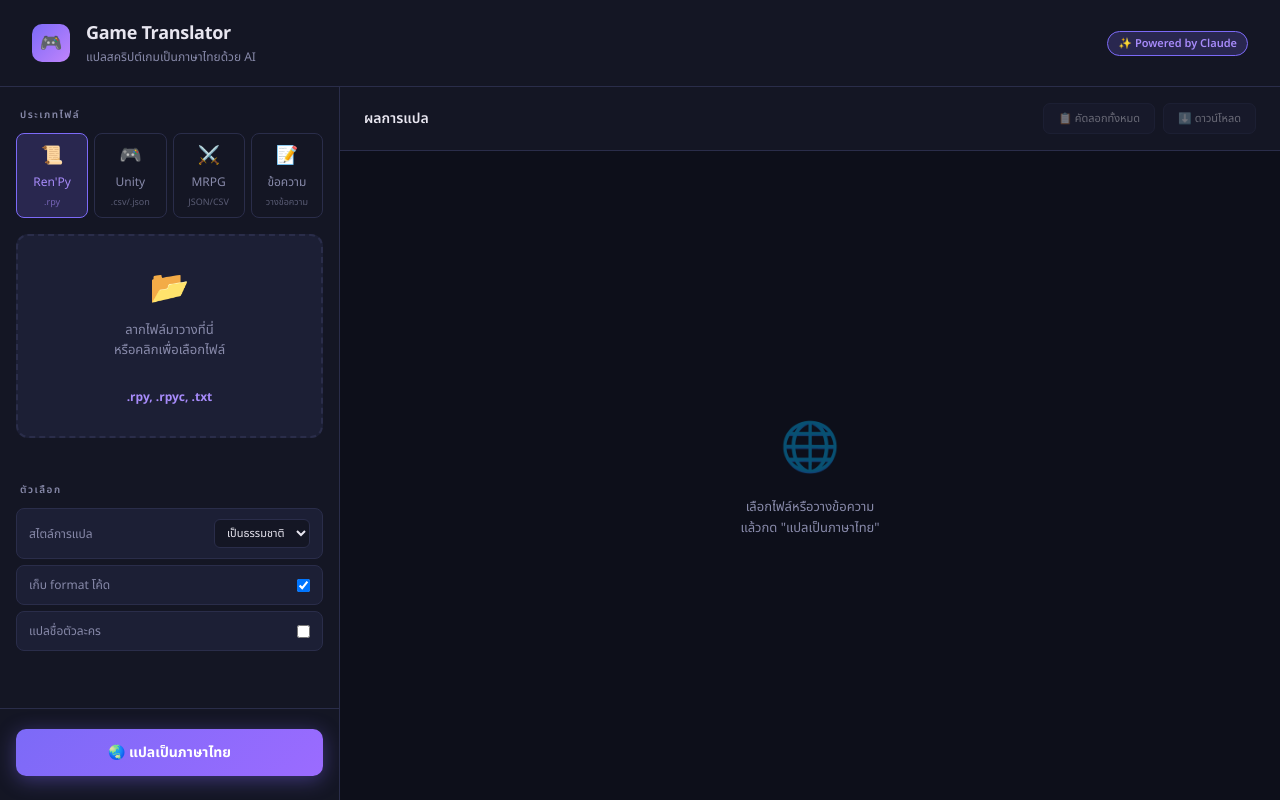
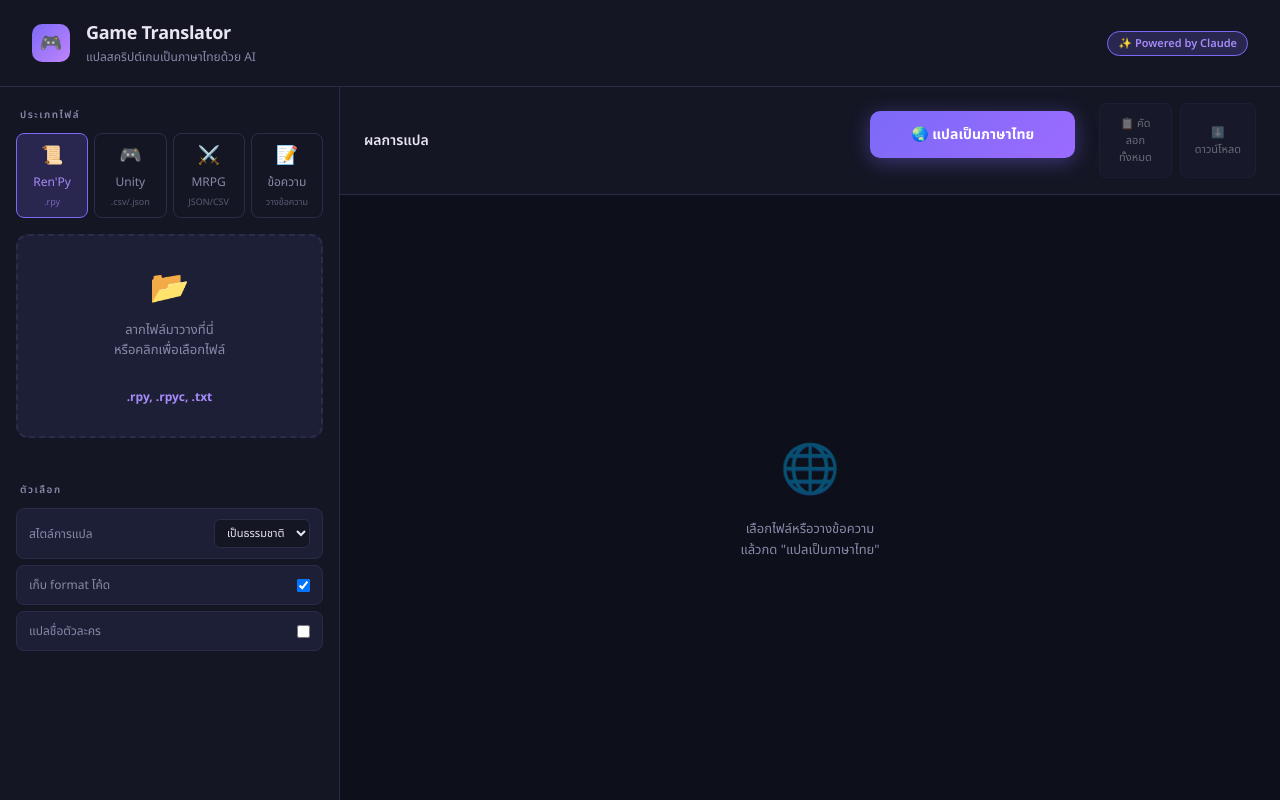
Before and after one commit to bullyzaza-ops/Game-Translator, a plain HTML site: page index.html in a window 1280 px wide. Drawn offline with Linux system fonts and the light colour scheme.

Commit message:
Update index.html

```diff
--- a/index.html
+++ b/index.html
@@ -497,12 +497,6 @@
     </div>
 
     </div><!-- end left-panel-scroll -->
-    <div class="left-panel-footer">
-    <button class="translate-btn" id="translate-btn" onclick="startTranslation()">
-      <div class="spinner" id="spinner"></div>
-      <span id="btn-text">🌏 แปลเป็นภาษาไทย</span>
-    </button>
-    </div>
   </div>
 
   <!-- RIGHT -->
@@ -511,6 +505,10 @@
       <h2>ผลการแปล</h2>
       <span class="stats" id="stats-text"></span>
       <div class="output-actions">
+        <button class="translate-btn" id="translate-btn" onclick="startTranslation()">
+          <div class="spinner" id="spinner"></div>
+          <span id="btn-text">🌏 แปลเป็นภาษาไทย</span>
+        </button>
         <button class="action-btn" id="copy-btn" onclick="copyResult()" disabled>📋 คัดลอกทั้งหมด</button>
         <button class="action-btn" id="download-btn" onclick="downloadResult()" disabled>⬇️ ดาวน์โหลด</button>
       </div>
```
